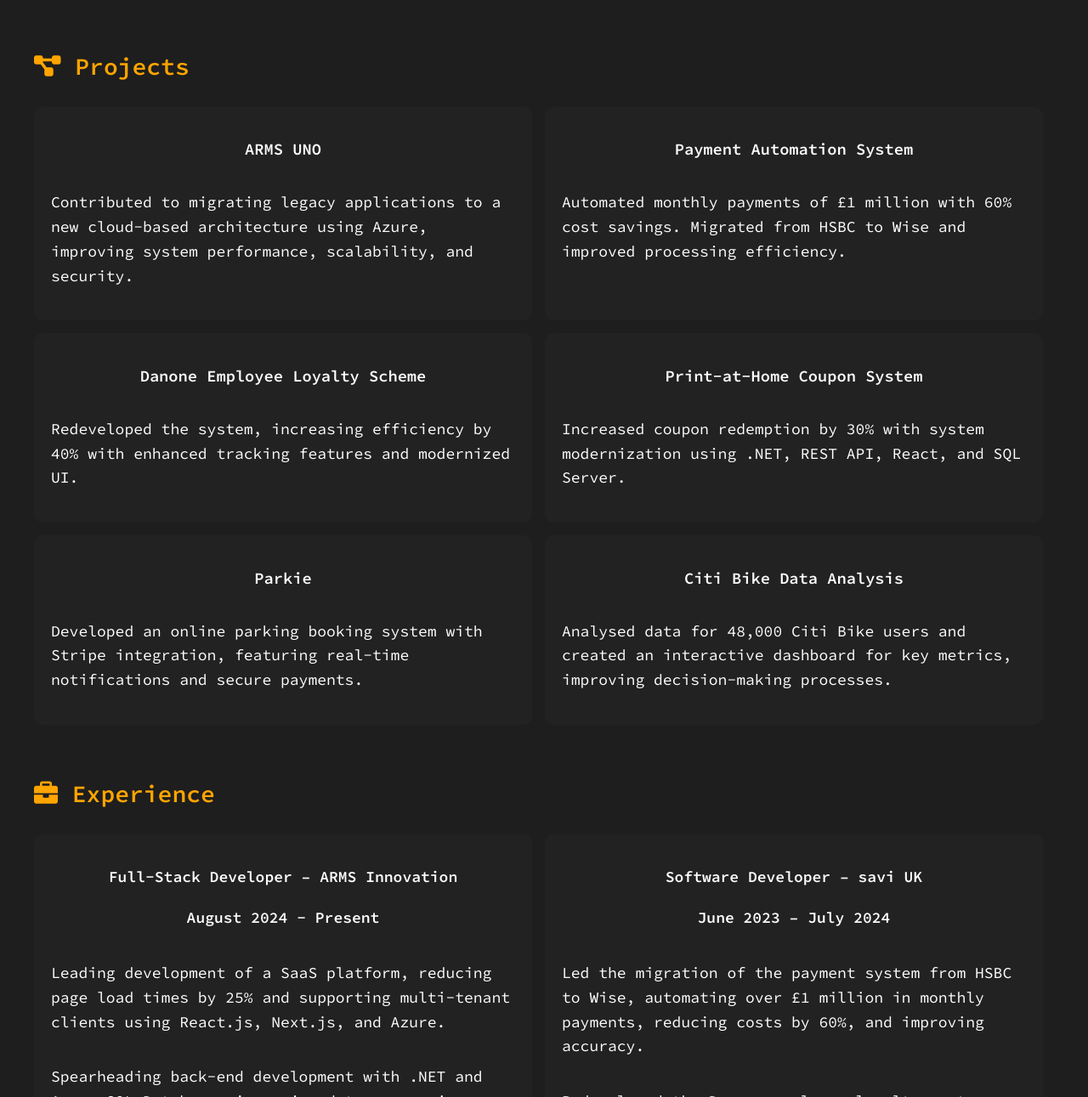
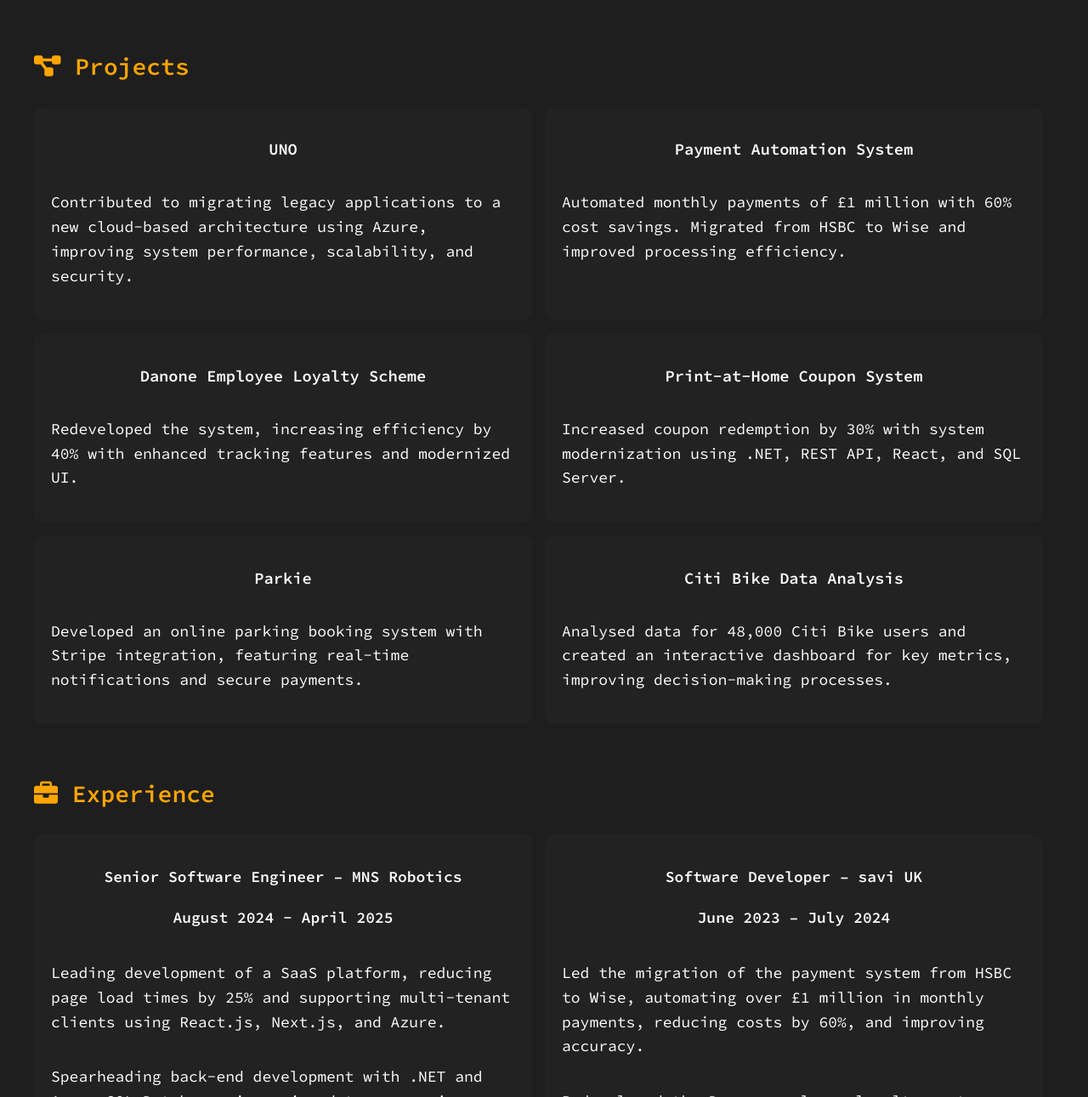
Before and after one commit to itsumarsoomro/techJourney, a plain HTML site: page index.html in a window 1280 px wide. Shown: the part 2122-3413 px from the top of the page at 85% size. Drawn offline with nearby package versions, Linux system fonts and the light colour scheme.

Commit message:
Update index.html

```diff
--- a/index.html
+++ b/index.html
@@ -417,7 +417,7 @@
   <br>
   <div class="projects-list">
     <div>
-      <h3>ARMS UNO</h3>
+      <h3>UNO</h3>
       <p>Contributed to migrating legacy applications to a new cloud-based architecture using Azure, improving system performance, scalability, and security.</p>
     </div>
     <div>
@@ -448,8 +448,8 @@
   <br>
   <div class="experience-list">
     <div>
-      <h3>Full-Stack Developer – ARMS Innovation</h3>
-      <p><strong>August 2024 - Present</strong></p>
+      <h3>Senior Software Engineer – MNS Robotics</h3>
+      <p><strong>August 2024 - April 2025</strong></p>
       <p>Leading development of a SaaS platform, reducing page load times by 25% and supporting multi-tenant clients using React.js, Next.js, and Azure.</p>
       <p>Spearheading back-end development with .NET and Azure SQL Database, improving data processing efficiency by 20%.</p>
     </div>
```
